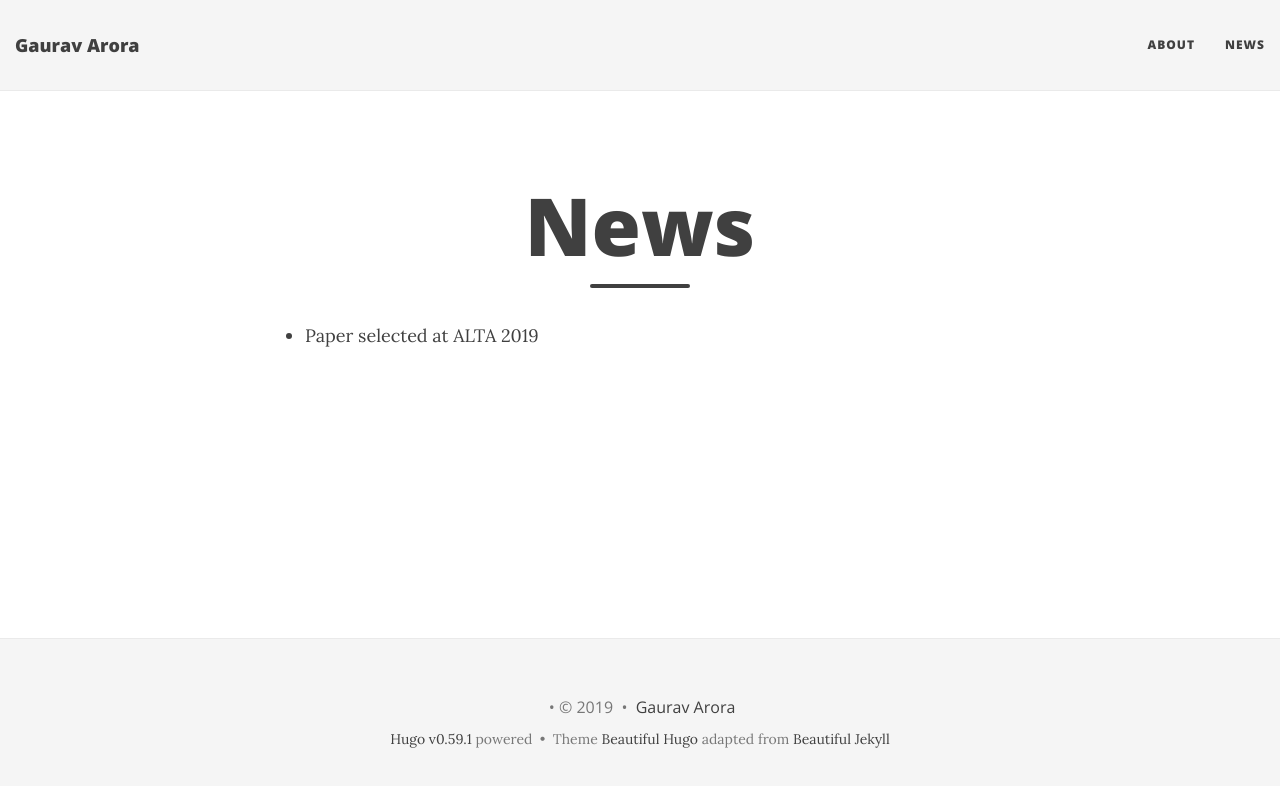
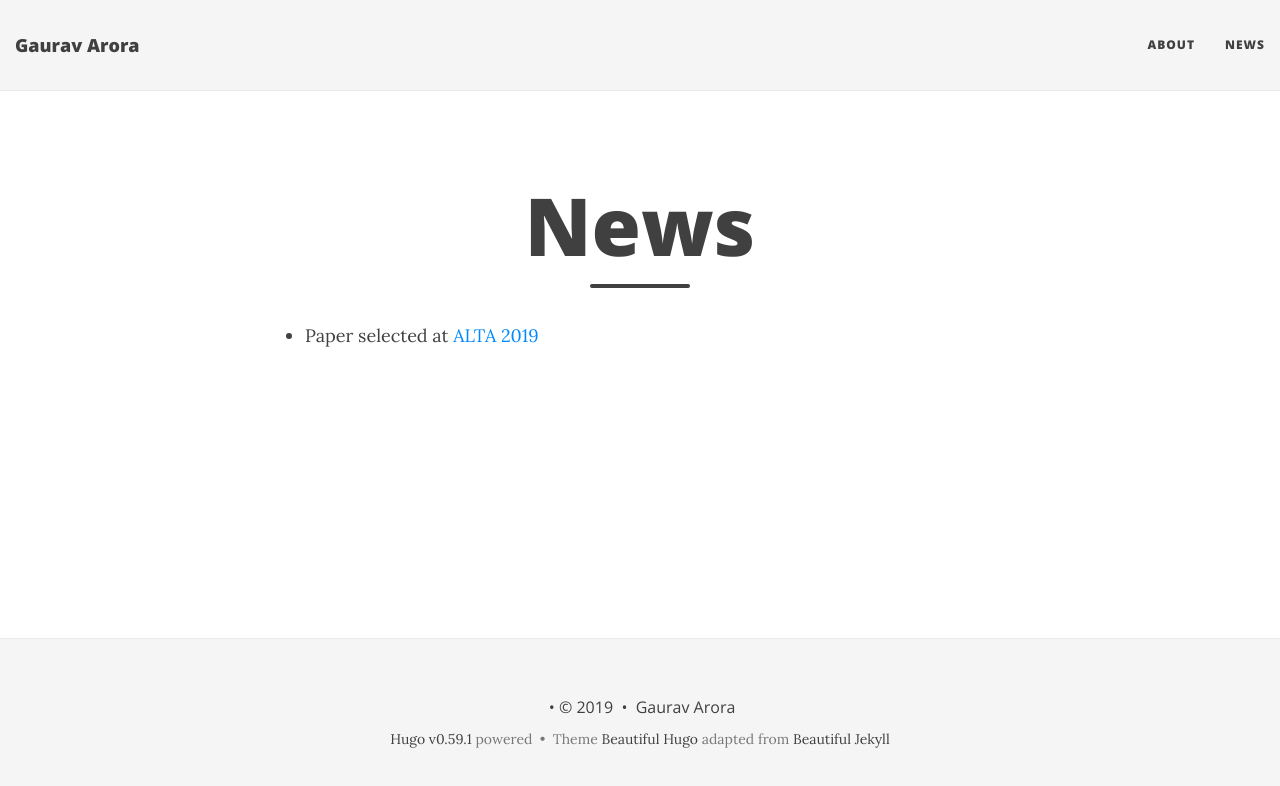
Before and after one commit to gauravaror/gauravaror.github.io, a plain HTML site: page news/index.html in a window 1280 px wide. Drawn offline with nearby package versions, Linux system fonts and the light colour scheme; some packages are replaced by stand-ins of ours; a script that the page names is missing.

Commit message:
rebuilding site Mon 18 Nov 15:32:45 AEDT 2019

```diff
--- a/news/index.html
+++ b/news/index.html
@@ -227,7 +227,7 @@
     <div class="col-lg-8 col-lg-offset-2 col-md-10 col-md-offset-1">
       <article role="main" class="blog-post">
         <ul>
-<li> Paper selected at <href src="https://alta2019.alta.asn.au/papers"> ALTA 2019</href> </li>
+<li> Paper selected at <a href="https://alta2019.alta.asn.au/papers"> ALTA 2019</href> </li>
 </ul>
 
 
```
